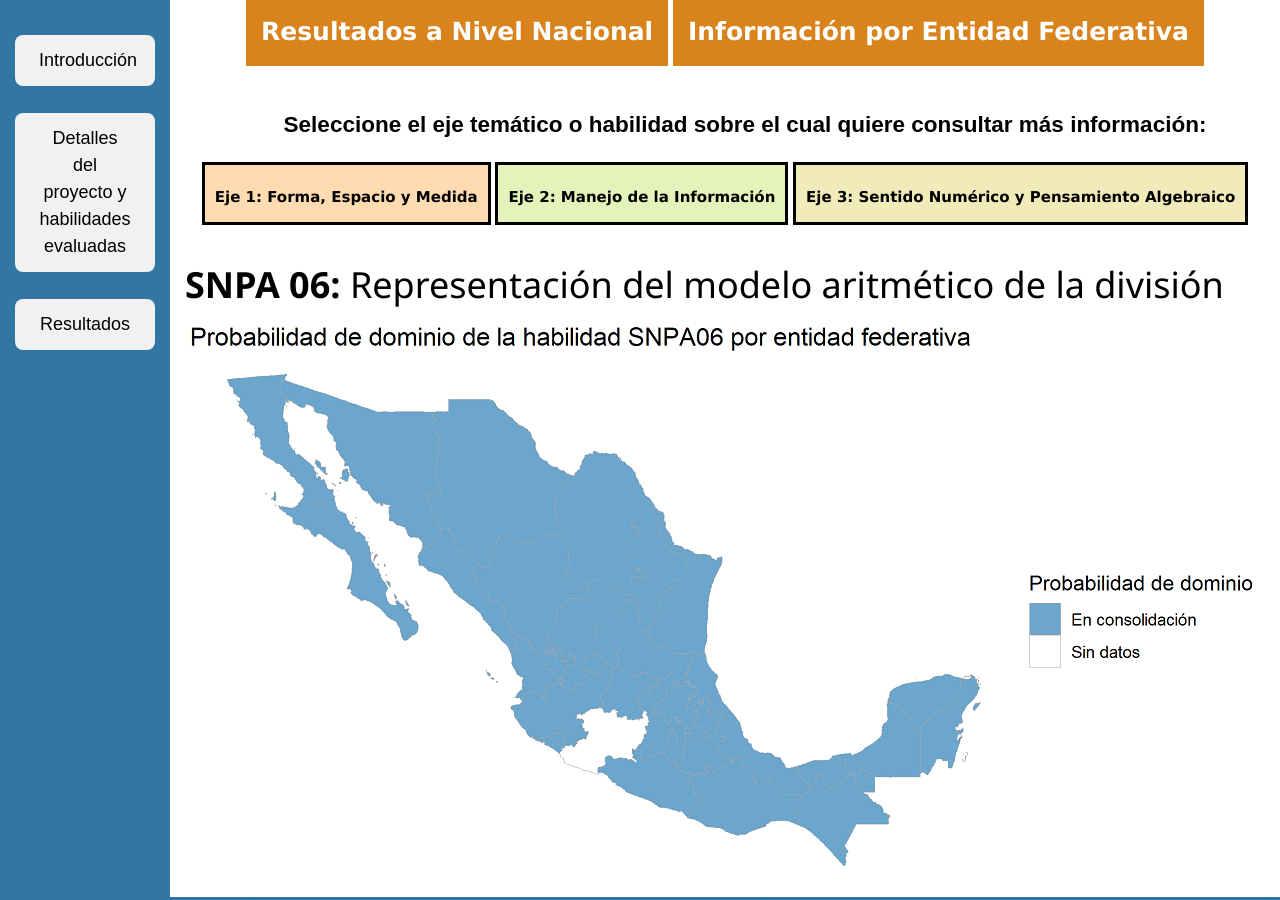
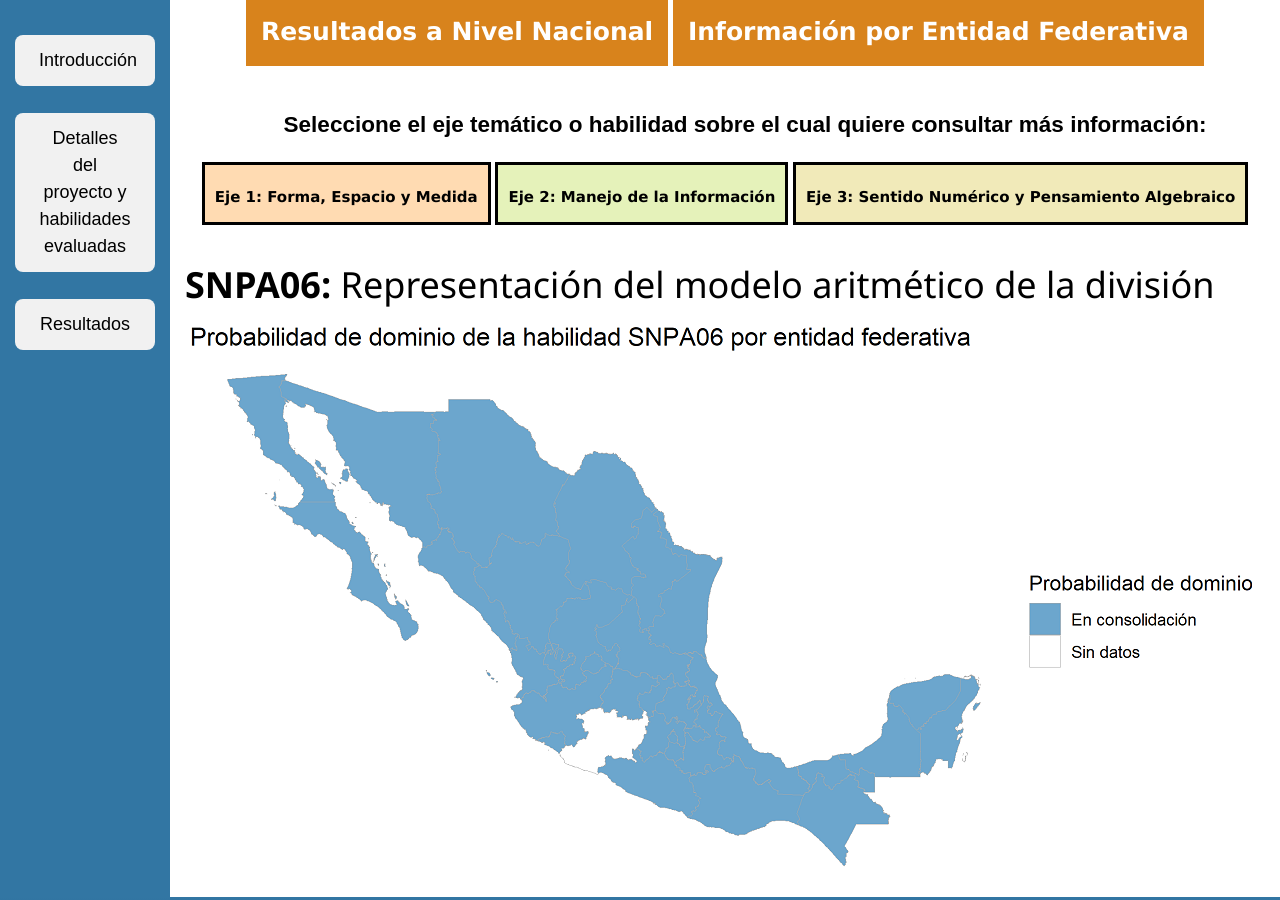
Before and after one commit to rimedie/rimedie.github.io, a Jekyll site: the page built from ProyVisuales/1_Infografia_Feb2019/Heatmaps/SNPA06.html, in a window 1280 px wide and 900 px high, scrolled down 600 px. Built offline with Jekyll 4.4.1, drawn with Linux system fonts in a browser that asks for light colours.

Commit message:
Update SNPA06.html

```diff
--- a/ProyVisuales/1_Infografia_Feb2019/Heatmaps/SNPA06.html
+++ b/ProyVisuales/1_Infografia_Feb2019/Heatmaps/SNPA06.html
@@ -4,7 +4,7 @@ title: SNPA06
 ---
 <div class="blurb">
 
-	<h1><b>SNPA 06:</b> Representación del modelo aritmético de la división</h1>
+	<h1><b>SNPA06:</b> Representación del modelo aritmético de la división</h1>
 	<center>
 	<img class="displayed" src="SNPA06.png" />
 	</center>
```
